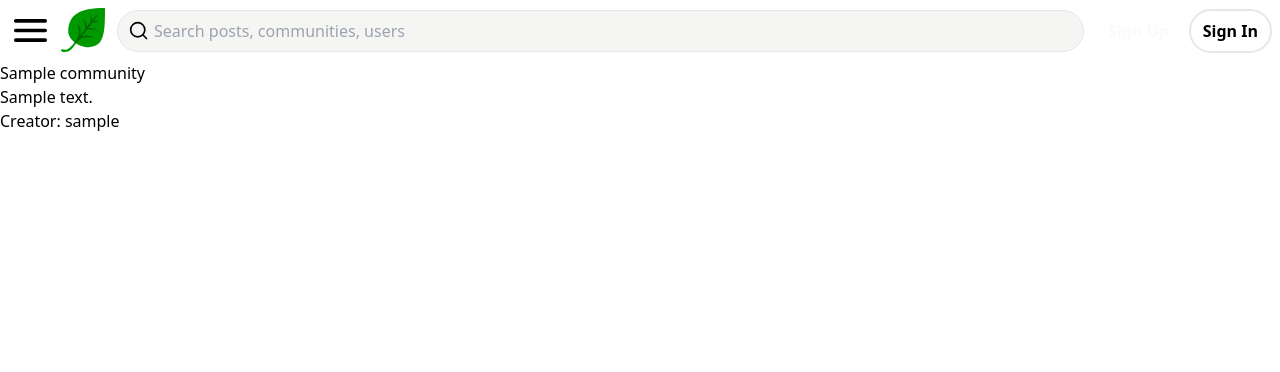
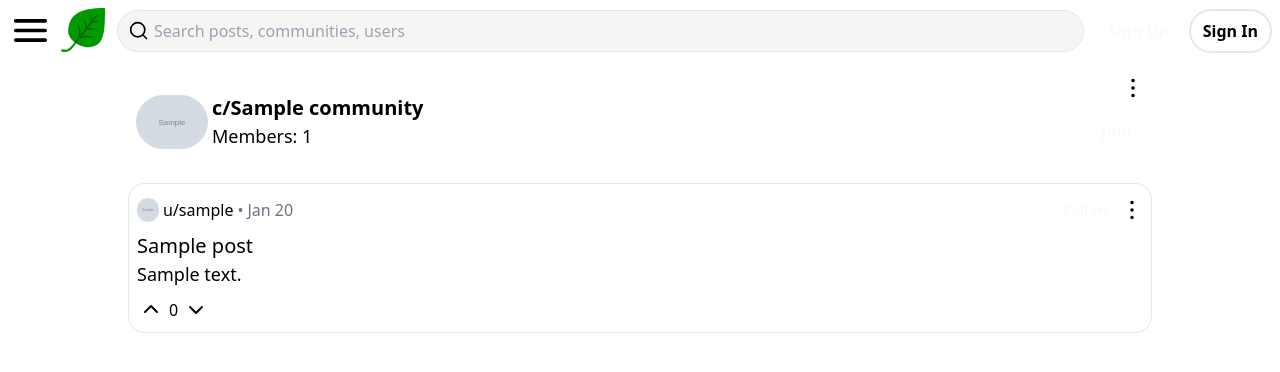
Before and after one commit to TurboTomik/Blatt, a Django app: a page that uses communities/templates/communities/community_detail.html in a window 1280 px wide. Shown: the top 372 px of the page. Run offline with Django 5.2, Linux system fonts and the light colour scheme; tables that the repository leaves empty hold one stand-in row (values such as "Sample post"); grey boxes marked "Sample" are stand-in pictures; some libraries are stand-ins or nearby versions.

Commit message:
feat(communities): update appearance of community page
Add:
- a community_header template.
- a option to display community posts on the community page.

```diff
--- a/communities/templates/communities/community_detail.html
+++ b/communities/templates/communities/community_detail.html
@@ -1,11 +1,13 @@
 {% extends 'base.html' %}
-
-{% block title %}
-  {{ object.name }}
+{% load components %}
+{% block title %}{{ community.name }}{% endblock %}
+{% block content %}
+    {% include "components/community_header.html" %}
+    <div class="flex flex-col items-center gap-3">
+        {% for post in posts %}
+            {% include "components/post_card.html" %}
+        {% empty %}
+            <p>This community has no posts.</p>
+        {% endfor %}
+    </div>
 {% endblock %}
-
-{% block content %}
-  <h1>{{ object.name }}</h1>
-  <p>{{ object.description }}</p>
-  <p>Creator: {{ object.creator.username }}</p>
-{% endblock %}
--- a/communities/views.py
+++ b/communities/views.py
@@ -30,6 +30,31 @@
     model = Community
     slug_field = "name"
     slug_url_kwarg = "name"
+    context_object_name = "community"
+
+    def get_context_data(self, **kwargs: Any) -> dict[str, Any]:
+        """
+        Extend the default context data with subscription information.
+
+        Returns:
+            dict[str, Any]: Context data passed to the template.
+        """
+        context = super().get_context_data(**kwargs)
+
+        user = self.request.user
+        community = self.object
+
+        context["is_subscribed"] = user.is_authenticated and community.is_subscribed_by(
+            user
+        )
+
+        context["posts"] = Post.objects.filter(community=community)
+
+        context["is_community"] = True
+
+        return context
+
+
 class CommunityJoinView(LoginRequiredMixin, View):
     """Handle a POST request that allows an authenticated user to join a community."""
 
--- /dev/null
+++ b/templates/components/community_header.html
@@ -0,0 +1,32 @@
+{% load components %}
+<section class="flex flex-row justify-between items-center p-2 max-w-5xl mx-auto">
+    <div class="flex gap-1 items-center">
+        <img src="{{ community.avatar_url }}"
+             alt="Avatar of {{ community.name }} community."
+             width="72"
+             height="72"
+             class="rounded-full">
+        <div class="flex flex-col text-xl">
+            <p class="font-semibold">c/{{ community.name }}</p>
+            <p class="text-lg font-normal">Members: {{ community.subscriber_count }}</p>
+        </div>
+    </div>
+    <div class="flex flex-col gap-3 items-end py-2">
+        <button type="button">
+            <svg xmlns="http://www.w3.org/2000/svg" width="22" height="22" fill="none">
+                <path fill="#000" stroke="#000" stroke-linecap="round" stroke-linejoin="round" stroke-width="1.5" d="M11 4.469a1.031 1.031 0 1 0 0-2.063 1.031 1.031 0 0 0 0 2.063ZM11 12.031a1.031 1.031 0 1 0 0-2.062 1.031 1.031 0 0 0 0 2.062ZM11 19.594a1.031 1.031 0 1 0 0-2.063 1.031 1.031 0 0 0 0 2.063Z" />
+            </svg>
+        </button>
+        {% if is_subscribed %}
+            <form action="{% url 'community-leave' community.name %}" method="post">
+                {% csrf_token %}
+                {% button label="Leave" button_type="error" variant="error-outline" %}
+            </form>
+        {% else %}
+            <form action="{% url 'community-join' community.name %}" method="post">
+                {% csrf_token %}
+                {% button label="Join" button_type="submit" %}
+            </form>
+        {% endif %}
+    </div>
+</section>
```
